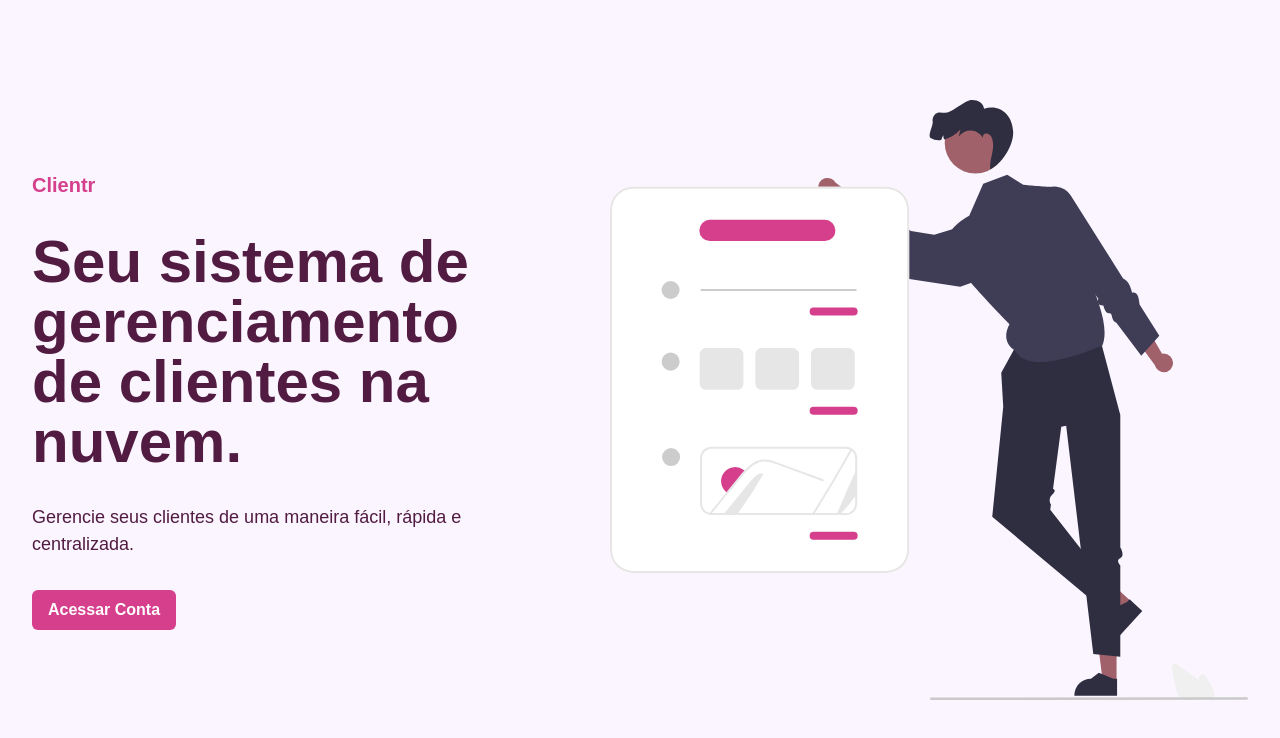
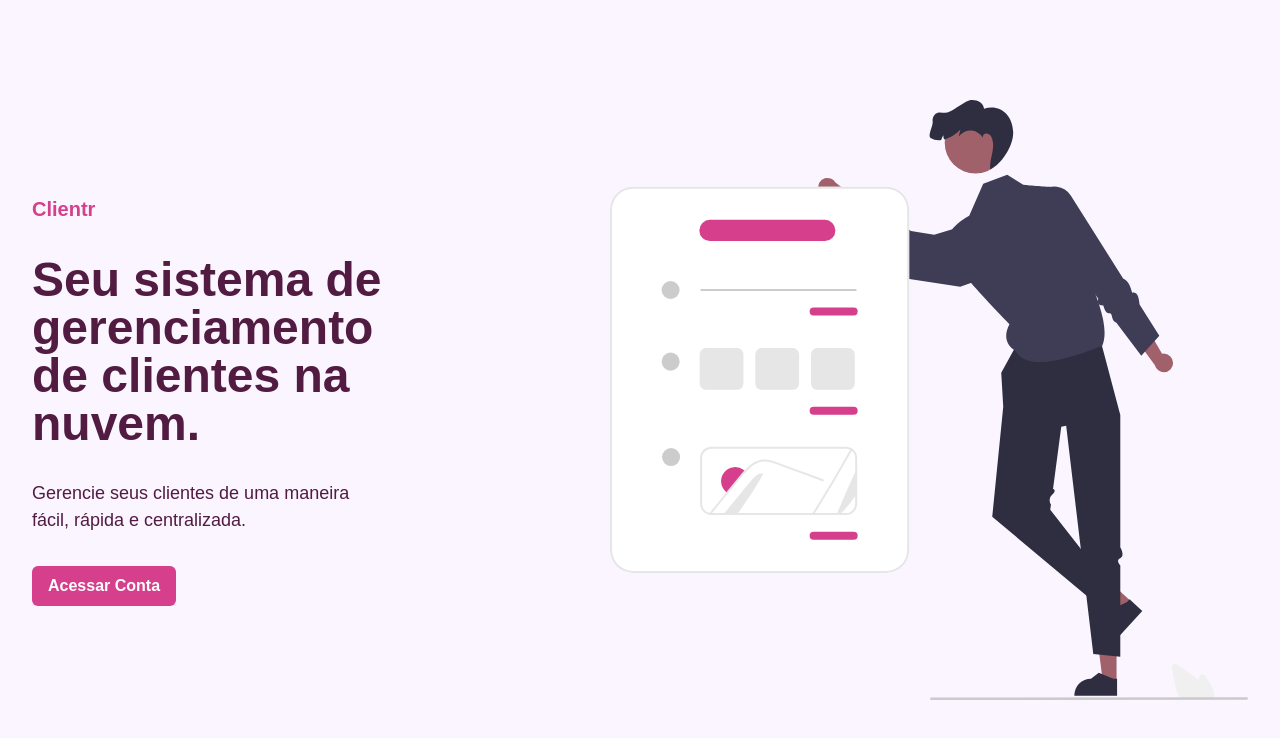
Before and after one commit to fischerafael/clientr, a Next.js app: page / in a window 1280 px wide. Shown: the top 738 px of the page. Built offline with nearby package versions, Linux system fonts and the light colour scheme.

Commit message:
refactor: change leftSection width

```diff
--- a/src/components/Templates/TemplatePublicPage/index.tsx
+++ b/src/components/Templates/TemplatePublicPage/index.tsx
@@ -30,7 +30,7 @@ export const TemplatePagePublic = ({
       >
         <VStack
           w="full"
-          maxW="450px"
+          maxW="350px"
           h="full"
           justify="center"
           align="flex-start"
--- a/src/pages/PagePublic/components/LeftSection/index.tsx
+++ b/src/pages/PagePublic/components/LeftSection/index.tsx
@@ -8,7 +8,7 @@ export const LeftSection = () => {
         Clientr
       </Text>
 
-      <Text fontSize="6xl" fontWeight="bold" lineHeight="1">
+      <Text fontSize="5xl" fontWeight="bold" lineHeight="1">
         Seu sistema de gerenciamento de clientes na nuvem.
       </Text>
 
```
